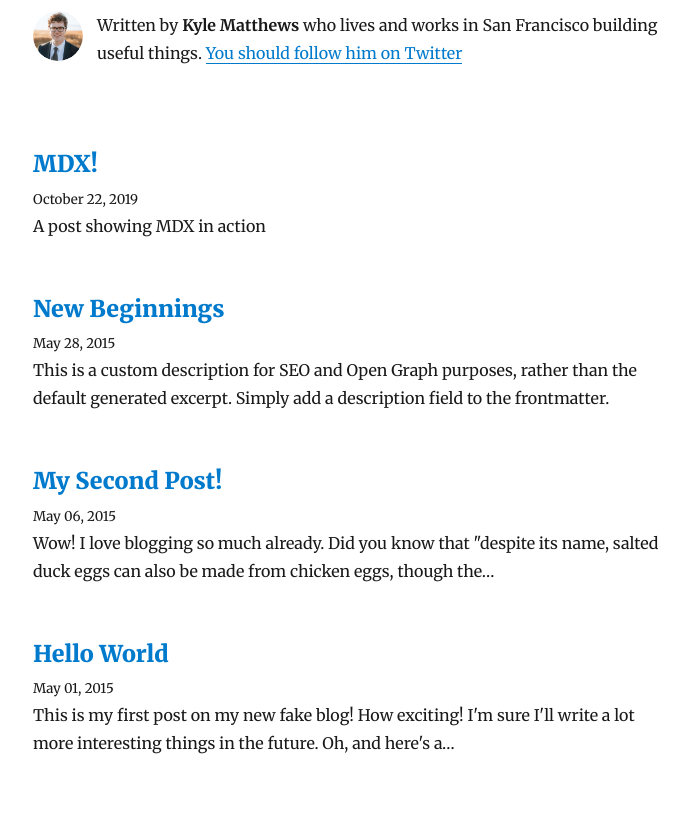
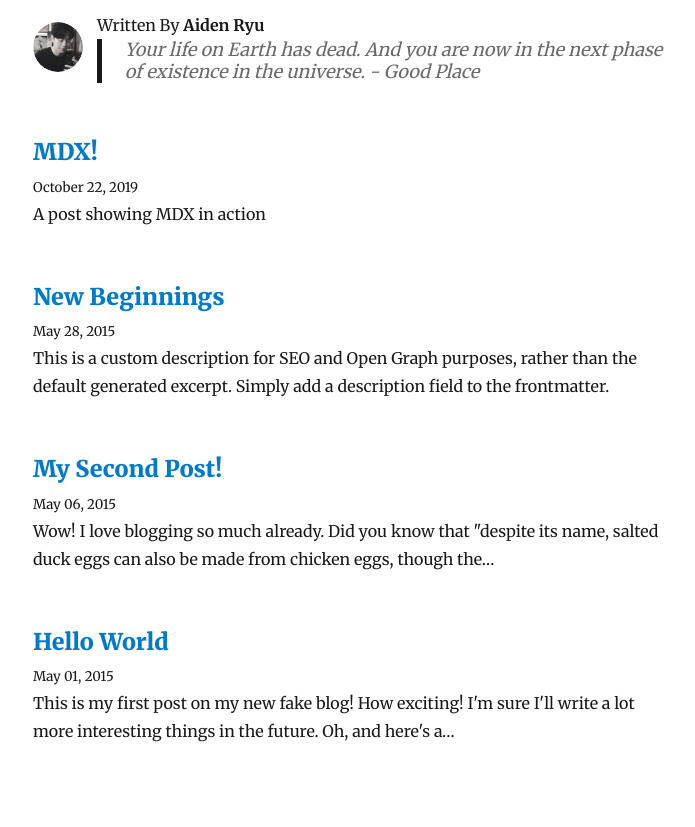
Before and after one commit to euntak/osier.dev, a Gatsby site: page /blog in a window 1280 px wide. Shown: the part 84-911 px from the top of the page, without its empty margins (292-987 px from the left). Built offline with nearby package versions, Linux system fonts and the light colour scheme; Gatsby itself is replaced by a stand-in of ours; some packages are replaced by stand-ins of ours.

Commit message:
init my profile

```diff
--- a/gatsby-config.js
+++ b/gatsby-config.js
@@ -1,12 +1,12 @@
 module.exports = {
   siteMetadata: {
     // edit below
-    title: `Gatsby Starter Personal Blog`,
-    author: `Kyle Matthews`,
-    description: `A starter personal blog with styled components, dark mode, and Netlify CMS.`,
-    siteUrl: `https://gatsby-starter-blog-demo.netlify.com/`,
+    title: `Osier's log`,
+    author: `Aiden Ryu`,
+    description: `Your life on Earth has dead. And you are now in the next phase of existence in the universe.`,
+    siteUrl: `https://osier.dev`,
     social: {
-      twitter: `kylemathews`,
+      "twitter": "",
     },
   },
   plugins: [
--- a/src/components/bio.js
+++ b/src/components/bio.js
@@ -33,14 +33,13 @@
                 borderRadius: `50%`,
               }}
             />
-            <p>
-              Written by <strong>{author}</strong> who lives and works in San
-              Francisco building useful things.
-              {` `}
-              <a href={`https://twitter.com/${social.twitter}`}>
-                You should follow him on Twitter
-              </a>
-            </p>
+            <Intro>
+              <p>Written By <strong>{author}</strong> </p>
+              <blockquote>
+                Your life on Earth has dead. And you are now in the next phase of existence in the universe.
+                - Good Place
+              </blockquote>
+            </Intro>
           </Container>
         )
       }}
@@ -50,7 +49,7 @@
 
 const bioQuery = graphql`
   query BioQuery {
-    avatar: file(absolutePath: { regex: "/profile-pic.jpg/" }) {
+    avatar: file(absolutePath: { regex: "/profile-pic.png/" }) {
       childImageSharp {
         fixed(width: 50, height: 50) {
           ...GatsbyImageSharpFixed
@@ -70,6 +69,22 @@
 
 const Container = styled.div`
   display: flex;
+  justify-content: center;
+  align-items: center;
+`
+
+const Intro = styled.div`
+  display:flex;
+  flex-direction: column;
+
+  p, blockquote {
+    margin: 0;
+  }
+
+  blockquote {
+    font-size: 18px;
+    line-height: 22px;
+  }
 `
 
 export default Bio
--- a/static/admin/config.yml
+++ b/static/admin/config.yml
@@ -1,6 +1,6 @@
 backend:
   name: github
-  repo: euntak/osier.io
+  repo: euntak/osier.dev
 
 media_folder: static/assets
 public_folder: assets
```
Also changed, not shown: src/pages/index.js (+4 -4 lines), README.md, content/assets/profile-pic.jpg (deleted), content/assets/profile-pic.png (added).
